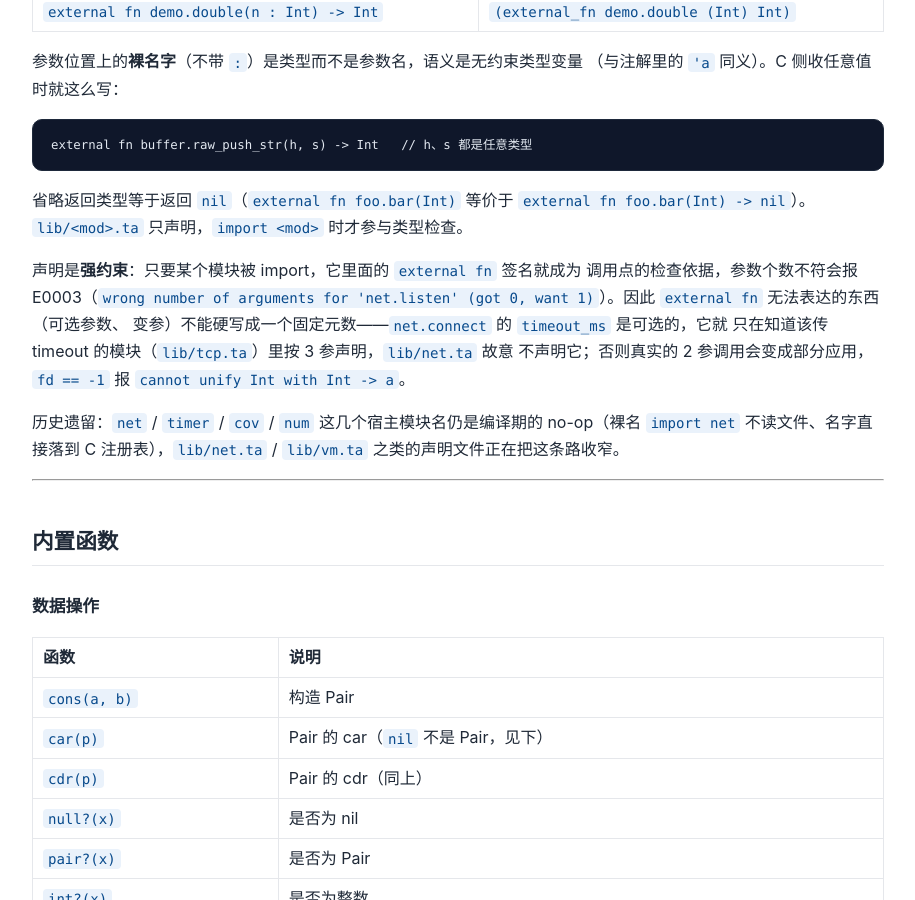
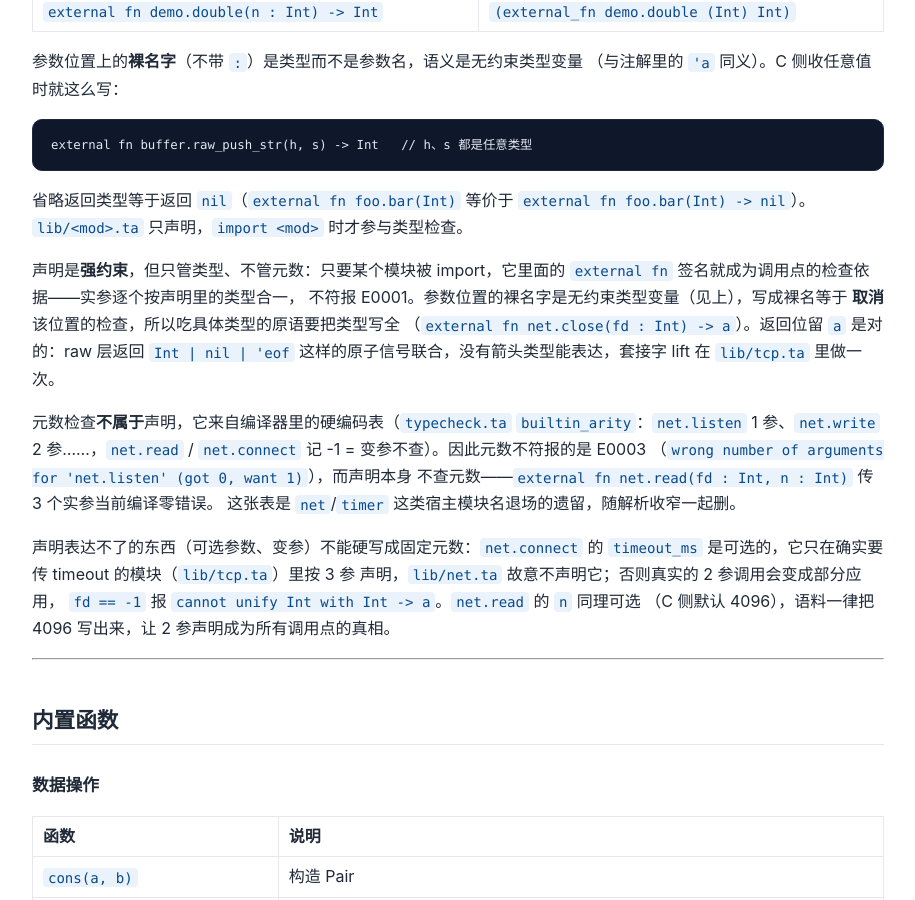
Before and after one commit to tiancaiamao/tinyactor, a Jekyll site: the page built from docs/ta-language-spec.md, in a window 1280 px wide and 900 px high, scrolled down 21965 px. Shown: the whole window, without its empty margins (182-1097 px from the left). Built offline with Jekyll 4.4.1, drawn with Linux system fonts in a browser that asks for light colours; our own code applies the rules of GitHub Pages for plain Markdown files.

Commit message:
S1 修正：net.ta 参数类型写全、语料调用形状对齐、重生成冻结快照
review 提的三点：

1. lib/net.ta 的参数原来全写裸名 = 无约束类型变量。import 进来的声明
   排在 typecheck 的 net.* 承诺之前，于是把承诺里已有的具体参数类型
   （net.listen : Int -> Int …）抹掉了：net.listen("str")、net.close("x")
   都能编译过，close 还会静默关 fd 0。现在参数写全类型，返回仍留 `a`
   （raw 层返回 Int|nil|'eof 联合，箭头表达不了）。
2. net.read 的 n 在 C 侧可选（默认 4096），声明表达不了可选参数，语料
   一律把 4096 写出来，让 2 参声明成为所有调用点的真相。bufio-lib.ta 因为
   import tcp（NetErr 类型），作用域里有 tcp.ta 的三参 connect 视图，
   2 参调用会被推成部分应用（此前 net.close 的参数是 `a`，所以静默通过）；
   10 处 connect 显式写 10000ms 默认值。
3. spec 原来说 external fn 声明自带元数检查（E0003）是错的：元数来自
   typecheck 硬编码的 builtin_arity 表，声明只做类型合一、不查元数
   （net.read 传 3 个实参编译零错误）。按实测改写。

另：S1 改 import 拼写后 kernfuzz 冻结快照过期，coverage-c 红；重生成
11 个 .sexp（内容只是 import 行）。

二轮 review 修正：net.ta 的原语注释原写 write 是 full-write loop，实际
net.c 只调一次 write(2)（短写就短写），整串循环在 lib/tcp.ta 的 write_all；
把 raw 层说成已保证写全，会让调用方绕过 write_all 造成部分写。

验证：make test EXIT=0（306 PASS，无 FAIL）；make bootstrap ×2
byte-identical 且与入库 tabc 一致；./tinyactor build 探针
net.listen("not-a-port") / net.close("not-an-fd") 现在报 E0001。

```diff
--- a/docs/ta-language-spec.md
+++ b/docs/ta-language-spec.md
@@ -946,17 +946,27 @@ external fn buffer.raw_push_str(h, s) -> Int   // h、s 都是任意类型
 `external fn foo.bar(Int) -> nil`）。`lib/<mod>.ta` 只声明，`import <mod>`
 时才参与类型检查。
 
-声明是**强约束**：只要某个模块被 import，它里面的 `external fn` 签名就成为
-调用点的检查依据，参数个数不符会报 E0003（`wrong number of arguments for
-'net.listen' (got 0, want 1)`）。因此 `external fn` 无法表达的东西（可选参数、
-变参）不能硬写成一个固定元数——`net.connect` 的 `timeout_ms` 是可选的，它就
-只在知道该传 timeout 的模块（`lib/tcp.ta`）里按 3 参声明，`lib/net.ta` 故意
-不声明它；否则真实的 2 参调用会变成部分应用，`fd == -1` 报
-`cannot unify Int with Int -> a`。
+声明是**强约束**，但只管类型、不管元数：只要某个模块被 import，它里面的
+`external fn` 签名就成为调用点的检查依据——实参逐个按声明里的类型合一，
+不符报 E0001。参数位置的裸名字是无约束类型变量（见上），写成裸名等于
+**取消**该位置的检查，所以吃具体类型的原语要把类型写全
+（`external fn net.close(fd : Int) -> a`）。返回位留 `a` 是对的：raw 层返回
+`Int | nil | 'eof` 这样的原子信号联合，没有箭头类型能表达，套接字 lift 在
+`lib/tcp.ta` 里做一次。
 
-历史遗留：`net` / `timer` / `cov` / `num` 这几个宿主模块名仍是编译期的
-no-op（裸名 `import net` 不读文件、名字直接落到 C 注册表），`lib/net.ta` /
-`lib/vm.ta` 之类的声明文件正在把这条路收窄。
+元数检查**不属于**声明，它来自编译器里的硬编码表（`typecheck.ta`
+`builtin_arity`：`net.listen` 1 参、`net.write` 2 参……，`net.read` /
+`net.connect` 记 -1 = 变参不查）。因此元数不符报的是 E0003
+（`wrong number of arguments for 'net.listen' (got 0, want 1)`），而声明本身
+不查元数——`external fn net.read(fd : Int, n : Int)` 传 3 个实参当前编译零错误。
+这张表是 `net`/`timer` 这类宿主模块名退场的遗留，随解析收窄一起删。
+
+声明表达不了的东西（可选参数、变参）不能硬写成固定元数：`net.connect` 的
+`timeout_ms` 是可选的，它只在确实要传 timeout 的模块（`lib/tcp.ta`）里按 3 参
+声明，`lib/net.ta` 故意不声明它；否则真实的 2 参调用会变成部分应用，
+`fd == -1` 报 `cannot unify Int with Int -> a`。`net.read` 的 `n` 同理可选
+（C 侧默认 4096），语料一律把 4096 写出来，让 2 参声明成为所有调用点的真相。
+
 
 ---
 
```
Also changed, not shown: 18 other files.
